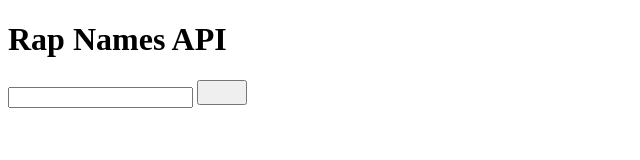
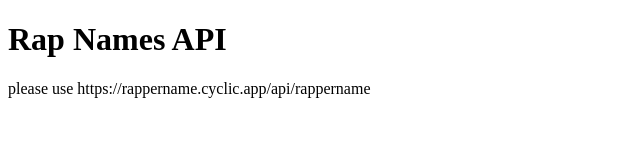
Before and after one commit to CoreyOliver/rapper-name-api, a website: page index.html in a window 1280 px wide. Shown: the whole page, without its empty margins (0-640 px from the left). Drawn offline with Linux system fonts and the light colour scheme.

Commit message:
add api instructions

```diff
--- a/index.html
+++ b/index.html
@@ -8,7 +8,6 @@
 </head>
 <body>
     <h1>Rap Names API</h1>
-    <input type="text" name="rapper" id="rapperInput">
-    <button name="Rapper Info" style="width: 50px; height: 25px;"></button>
+    <p>please use https://rappername.cyclic.app/api/rappername</p>
 </body>
 </html>
```
